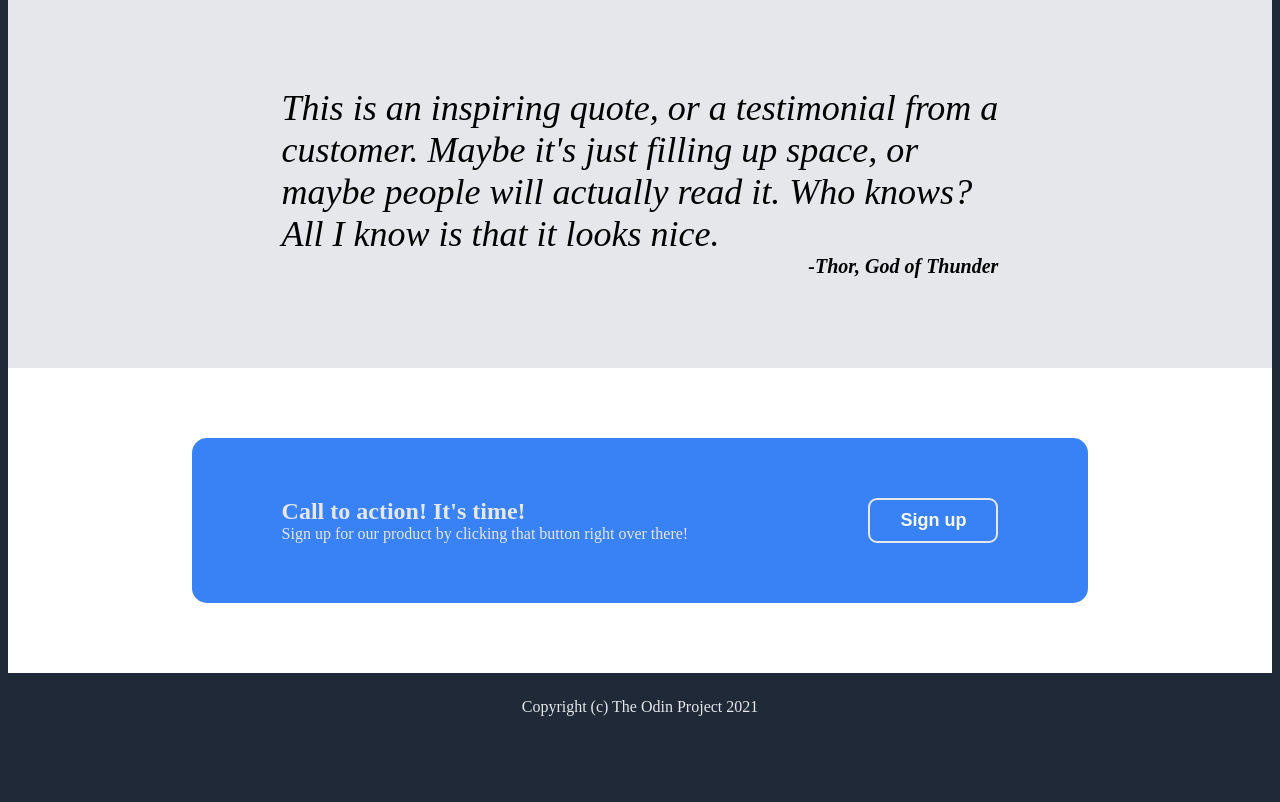
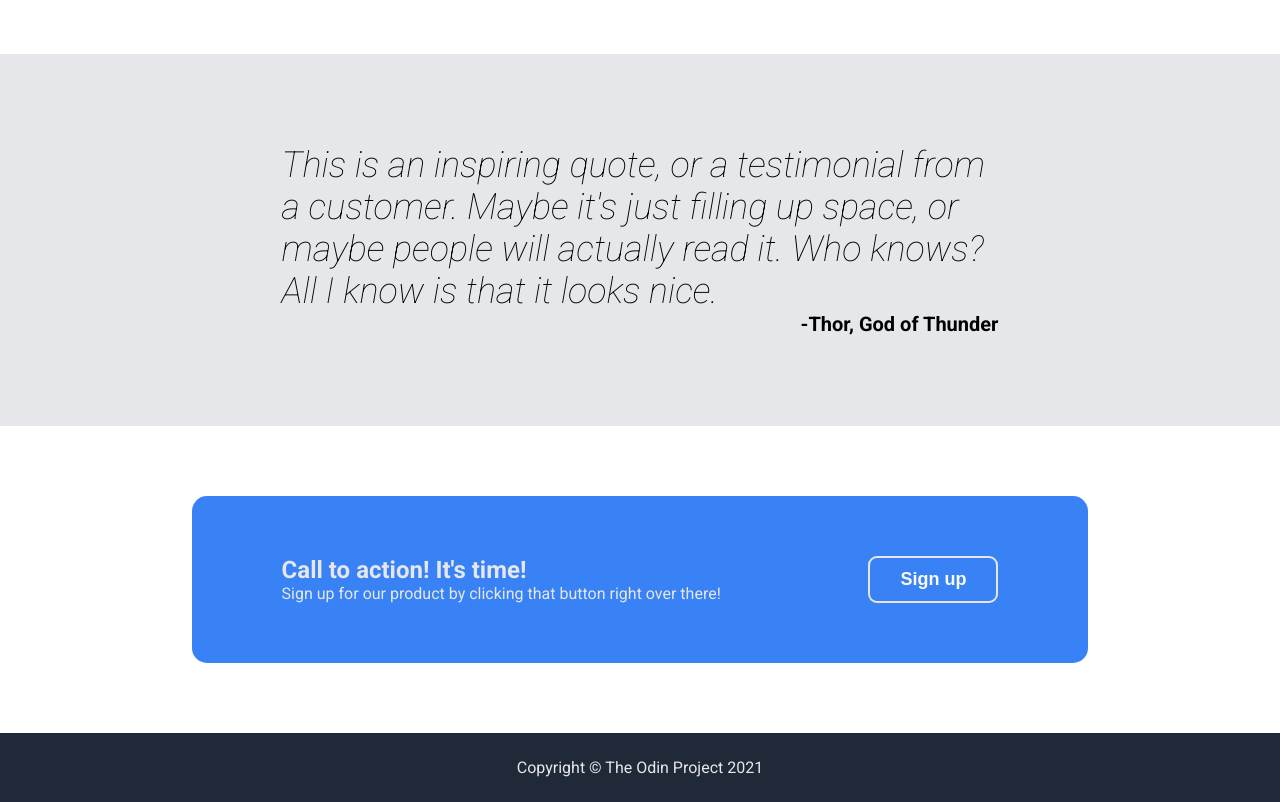
Before and after one commit to LucidZero/foundations-landing-page, a plain HTML site: page index.html in a window 1280 px wide. Shown: the part 1018-1820 px from the top of the page. Before the commit the page ends 1767 px from the top, so only its background shows below. Drawn offline with Linux system fonts and the light colour scheme.

Commit message:
Added some fonts, added margin=0 for body

```diff
--- a/index.html
+++ b/index.html
@@ -2,6 +2,9 @@
 <html lang="en">
 <head>
     <meta charset="UTF-8">
+    <link rel="preconnect" href="https://fonts.googleapis.com">
+<link rel="preconnect" href="https://fonts.gstatic.com" crossorigin>
+<link href="https://fonts.googleapis.com/css2?family=Roboto:ital,wght@0,400;0,700;1,100&display=swap" rel="stylesheet">
     <link rel="stylesheet" href="style.css">
     <meta http-equiv="X-UA-Compatible" content="IE=edge">
     <meta name="viewport" content="width=device-width, initial-scale=1.0">
@@ -114,6 +117,6 @@
         </div>
     </div>
 </div>
-    <footer>Copyright (c) The Odin Project 2021</footer>
+    <footer>Copyright © The Odin Project 2021</footer>
 </body>
 </html>
--- a/style.css
+++ b/style.css
@@ -5,6 +5,8 @@ body{
     background-color: #1f2937;
     align-items: center;
     padding-top: 1vh;
+    font-family: "Roboto", sans-serif;
+    margin: 0;
 }
 
 #headerBody{
@@ -27,6 +29,7 @@ body{
 }
 #headerLogo{
     font-size: 24px;
+    font-weight: 900;
 }
 #headerLinks{
 
@@ -50,7 +53,7 @@ body{
 #headerTitle{
     color: #f9faf8;
     font-size: 48px;
-    font-weight: 900;
+    font-weight: 700;
     width: 20vw;
     margin-bottom: 10px;
 
@@ -128,7 +131,7 @@ a{
 
 
     font-size: 36px;
-    font-weight:bolder;
+    font-weight:700;
     color: #1f2937;
     margin: 50px 0;
 }
@@ -171,6 +174,7 @@ a{
     text-align: center;
     font-size: 16px;
     color:#1f2937;
+
 }
 
 
@@ -204,7 +208,7 @@ a{
 
 font-size: 36px;
 font-style: italic;
-font-weight: lighter;
+font-weight: 100;
 width: 80%;
 display: flex;
 flex-direction: column;
@@ -213,9 +217,10 @@ flex-direction: column;
 
 }
 #quoteBy{
-    font-weight: bold;
+    font-weight: 700;
     font-size: 20px;
     align-self: end;
+    font-style: normal;
 }
 
 #signUpBox{
@@ -249,7 +254,7 @@ flex-direction: column;
 #signUpTitle{
     color: #e5e7eb;
     font-size: 24px;
-    font-weight: bold;
+    font-weight: 700;
 
 }
 #signUpText{
```
